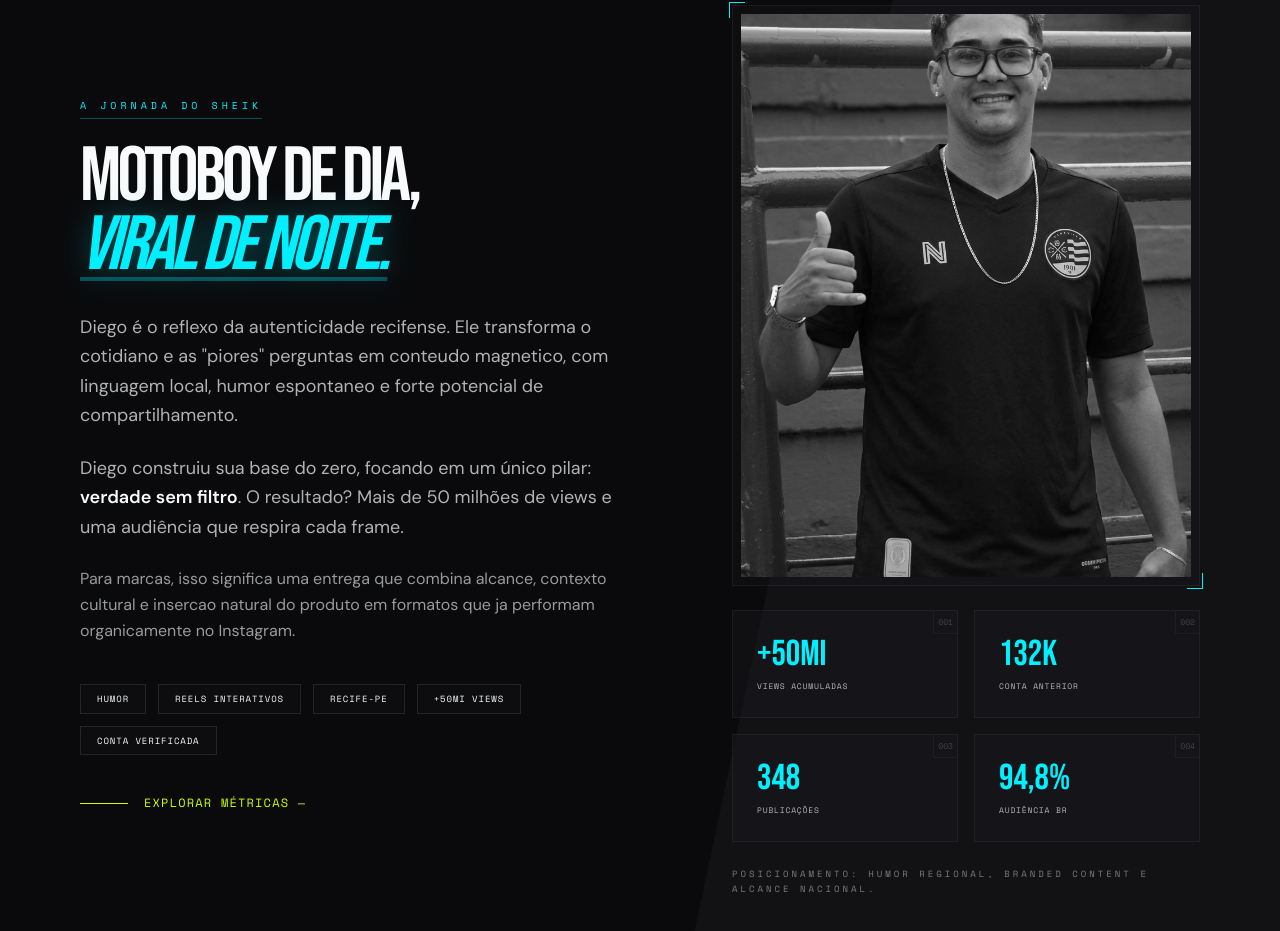
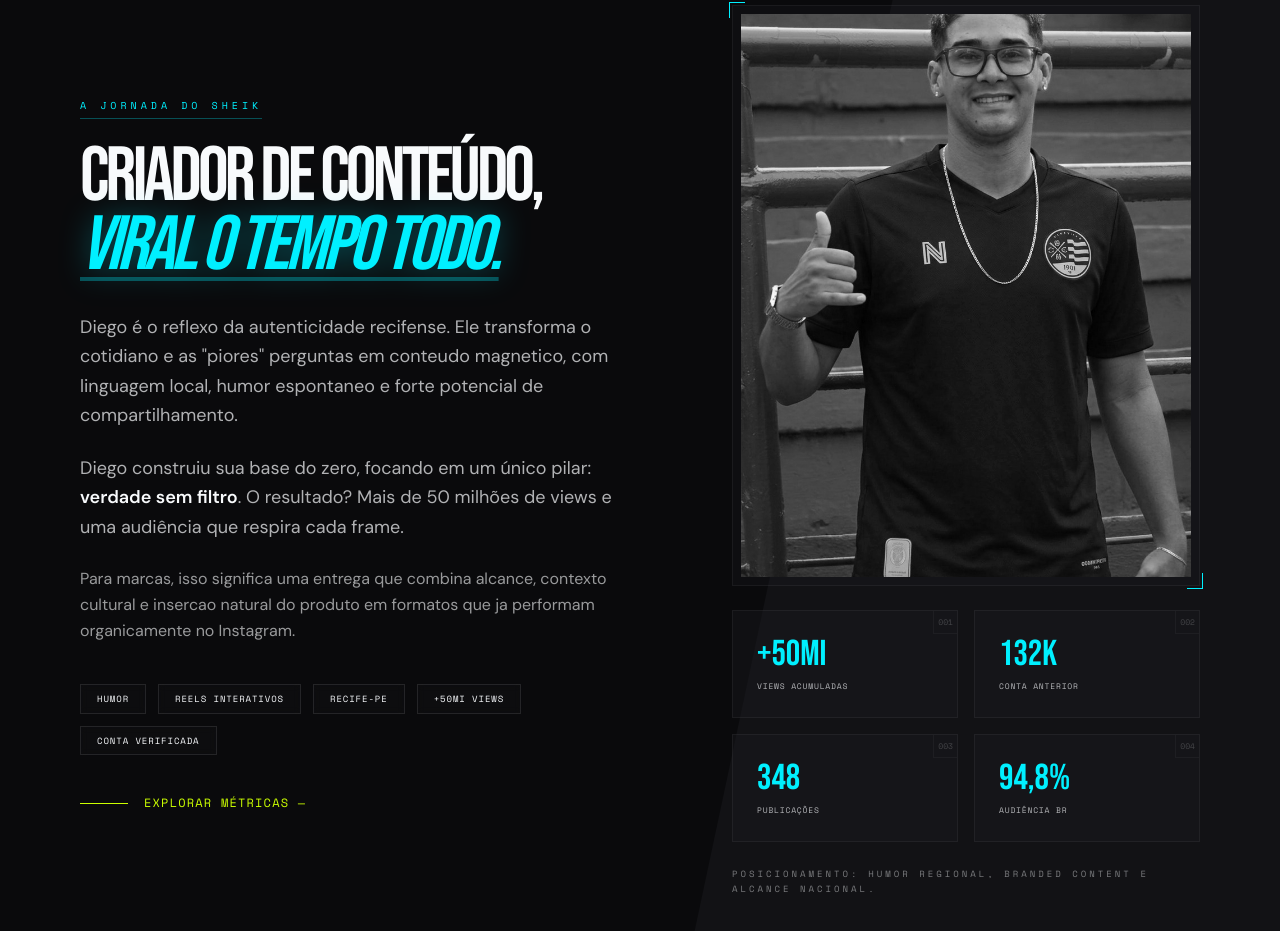
Before and after one commit to renatojuniordw/sheik-mediakit, a React (Vite) app: page / in a window 1280 px wide. Shown: the part 891-1822 px from the top of the page. Built offline with nearby package versions, Linux system fonts and the light colour scheme.

Commit message:
ajuste de contexto

```diff
--- a/src/sections/SobreSection.tsx
+++ b/src/sections/SobreSection.tsx
@@ -56,10 +56,10 @@ export const SobreSection = () => {
               transition={{ duration: 0.5, delay: 0.1 }}
               className="font-display text-[clamp(48px,6vw,84px)] leading-[0.9] tracking-tighter text-white mb-8"
             >
-              MOTOBOY DE DIA,
+              CRIADOR DE CONTEÚDO,
               <br />
               <span className="text-cyan underline decoration-cyan/30 decoration-4 underline-offset-8 italic drop-shadow-[0_0_15px_rgba(0,240,255,0.3)]">
-                VIRAL DE NOITE.
+                VIRAL O TEMPO TODO.
               </span>
             </motion.h2>
 
```
